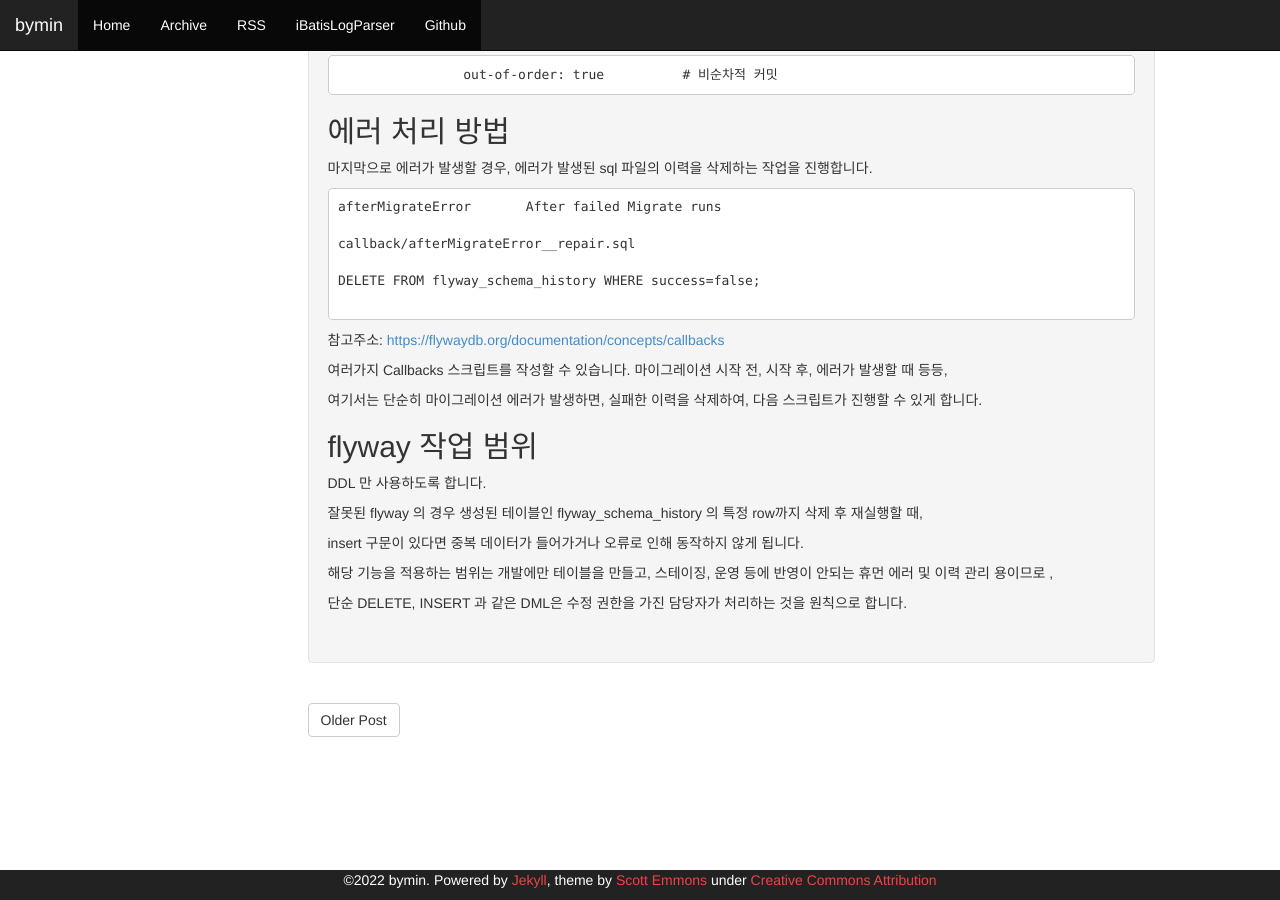
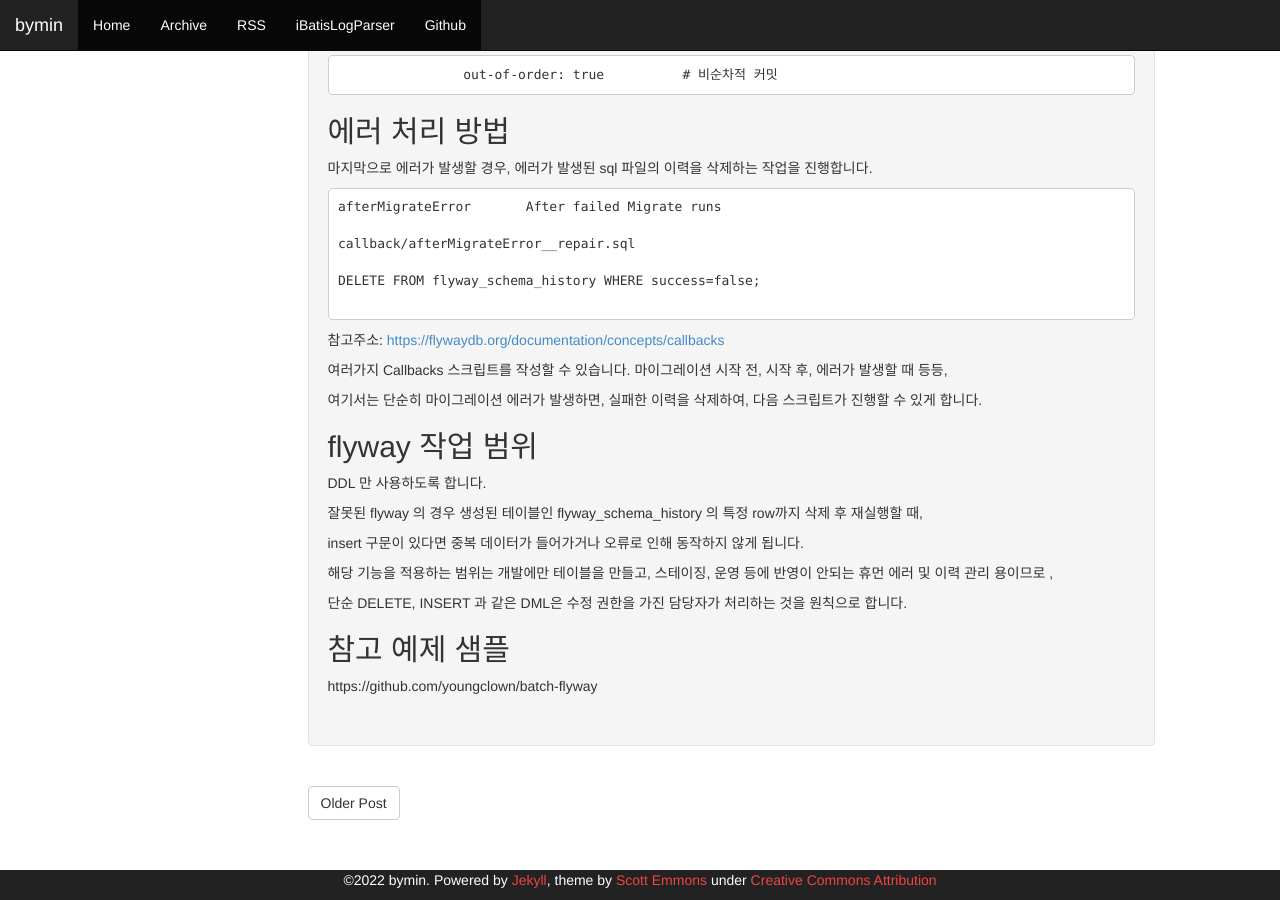
Before and after one commit to youngclown/youngclown.github.io, a Jekyll site: the page built from _posts/2022-04-18-flyway.md, in a window 1280 px wide and 900 px high, scrolled down 2529 px. Built offline with Jekyll 4.4.1, drawn with Linux system fonts in a browser that asks for light colours; comment, search, counter and statistics services are not loaded.

Commit message:
doc : flyway 예제 샘플 생성

```diff
--- a/_posts/2022-04-18-flyway.md
+++ b/_posts/2022-04-18-flyway.md
@@ -137,3 +137,7 @@ insert 구문이 있다면 중복 데이터가 들어가거나 오류로 인해
 해당 기능을 적용하는 범위는 개발에만 테이블을 만들고, 스테이징, 운영 등에 반영이 안되는 휴먼 에러 및 이력 관리 용이므로 ,
 
 단순 DELETE, INSERT 과 같은 DML은 수정 권한을 가진 담당자가 처리하는 것을 원칙으로 합니다.
+
+## 참고 예제 샘플
+
+https://github.com/youngclown/batch-flyway
```
